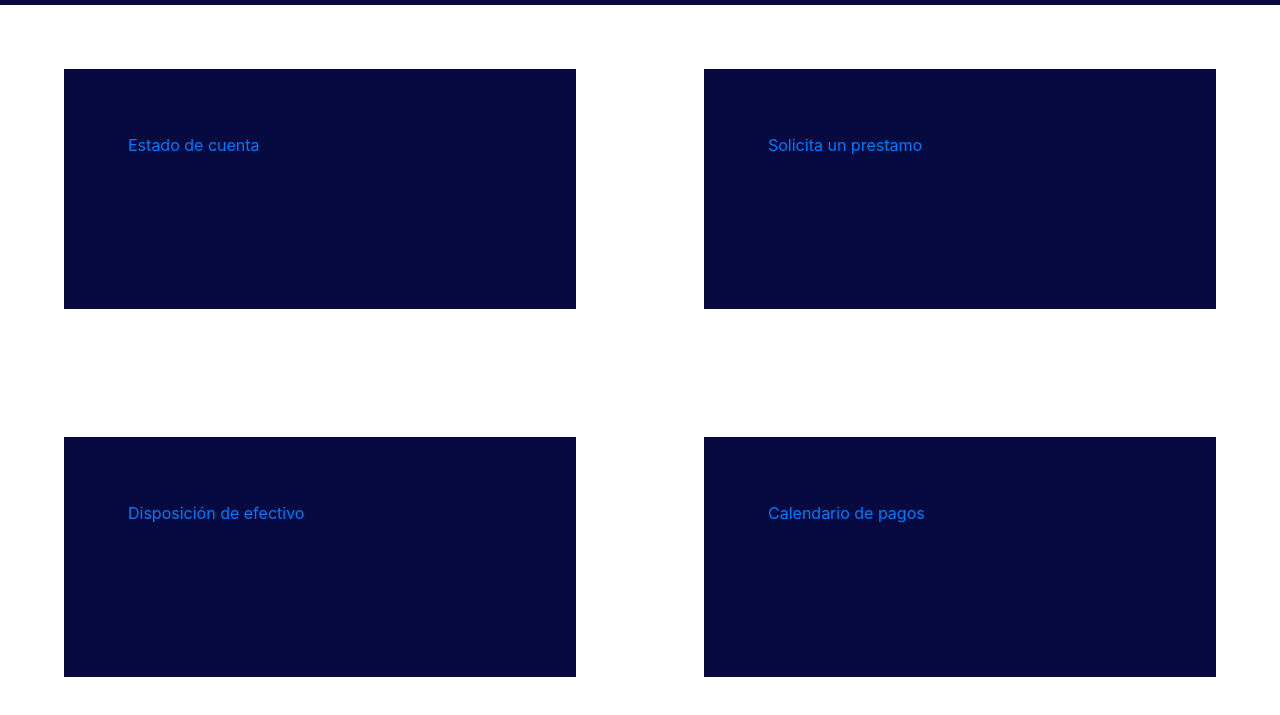
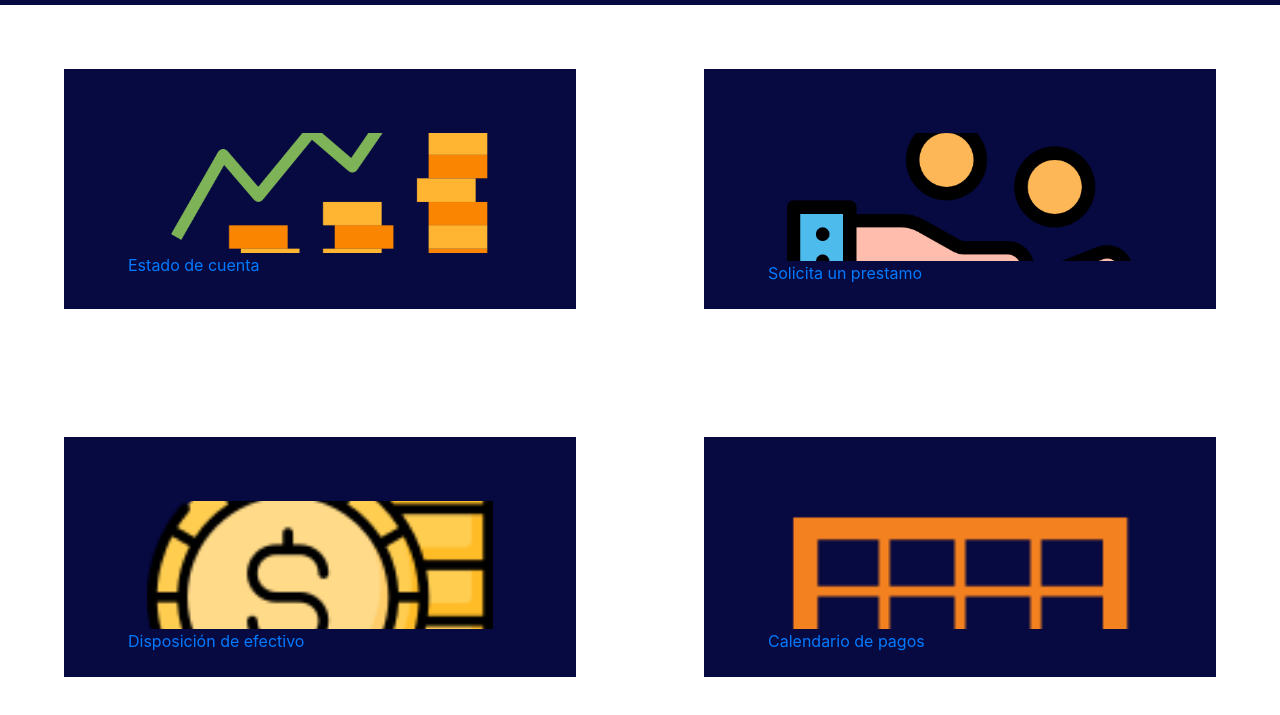
Before and after one commit to gabycastro1403/Dame5, a plain HTML site: page src/html/user_account.html in a window 1280 px wide. Shown: the part 51-766 px from the top of the page. Drawn offline with nearby package versions, Linux system fonts and the light colour scheme.

Commit message:
Agregando iconos del menu

```diff
--- a/src/css/style.css
+++ b/src/css/style.css
@@ -1,12 +1,12 @@
-*{
+* {
     margin: 0 auto;
 }
 
-h1{
-    color:blue;
+h1 {
+    color: blue;
 }
 
-#barmain{
+#barmain {
     background-color: #070941;
 }
 
@@ -30,11 +30,11 @@ h5 {
     text-align: center;
 }
 
-#login-google{
+#login-google {
     width: 100%;
 }
 
-#logo-box{
+#logo-box {
     width: 30%;
     padding-top: 100px;
     margin: 0 auto;
@@ -48,7 +48,7 @@ h5 {
     margin: 0 auto;
 }
 
-.col-nav{
+.col-nav {
     width: 40%;
     height: 30vh;
     padding: 5%;
@@ -61,7 +61,7 @@ h5 {
     margin: 0 auto;
 }
 
-#dame5{
+#dame5 {
     width: 100%;
 }
 
@@ -76,7 +76,7 @@ h5 {
     color: white;
 }
 
-.photo-user{
+.photo-user {
     width: 50px;
     height: 50px;
     border-radius: 50%;
@@ -112,3 +112,40 @@ width: 70%;
     margin: 0 auto;
     text-align: center;
 }
+
+/* menu */
+#cuenta {
+    background-image: url(../images/cuenta.png);
+    background-size: cover;
+    background-position: center;
+    background-repeat: no-repeat;
+    width: 90%;
+    height: 15vh;
+}
+
+#prestamo {
+    background-image: url(../images/prestamo.png);
+    background-size: cover;
+    background-position: center;
+    background-repeat: no-repeat;
+    width: 90%;
+    height: 16vh;
+}
+
+#efectivo {
+    background-image: url(../images/efectivo.png);
+    background-size: cover;
+    background-position: center;
+    background-repeat: no-repeat;
+    width: 90%;
+    height: 16vh;
+}
+
+#pagos {
+    background-image: url(../images/calendario.png);
+    background-size: cover;
+    background-position: center;
+    background-repeat: no-repeat;
+    width: 90%;
+    height: 16vh;
+}
--- a/src/html/user_account.html
+++ b/src/html/user_account.html
@@ -38,10 +38,10 @@
 
 <!-- Botones de navegación -->
 <div class="row" id="nav-box">
- <article class="col-nav user-nav"><a href="./cuenta.html">Estado de cuenta</a></article>
- <article class="col-nav user-nav"><a href="./prestamos.html">Solicita un prestamo</a></article>
- <article class="col-nav user-nav"><a href="./efectivo.html">Disposición de efectivo</a></article>
- <article class="col-nav user-nav"><a href="./pagos.html">Calendario de pagos</a></article>
+ <article class="col-nav user-nav"><a href="./cuenta.html"><div id="cuenta"></div>Estado de cuenta</a></article>
+ <article class="col-nav user-nav"><a href="./prestamos.html"><div id="prestamo"></div> Solicita un prestamo</a></article>
+ <article class="col-nav user-nav"><a href="./efectivo.html"><div id="efectivo"></div> Disposición de efectivo</a></article>
+ <article class="col-nav user-nav"><a href="./pagos.html"><div id="pagos"></div> Calendario de pagos</a></article>
 </div>
 
 
```
Also changed, not shown: src/images/calendario.png (added), src/images/cuenta.png (added), src/images/efectivo.png (added), src/images/prestamo.png (added). Lines whose indentation alone changed are shown as unchanged.
